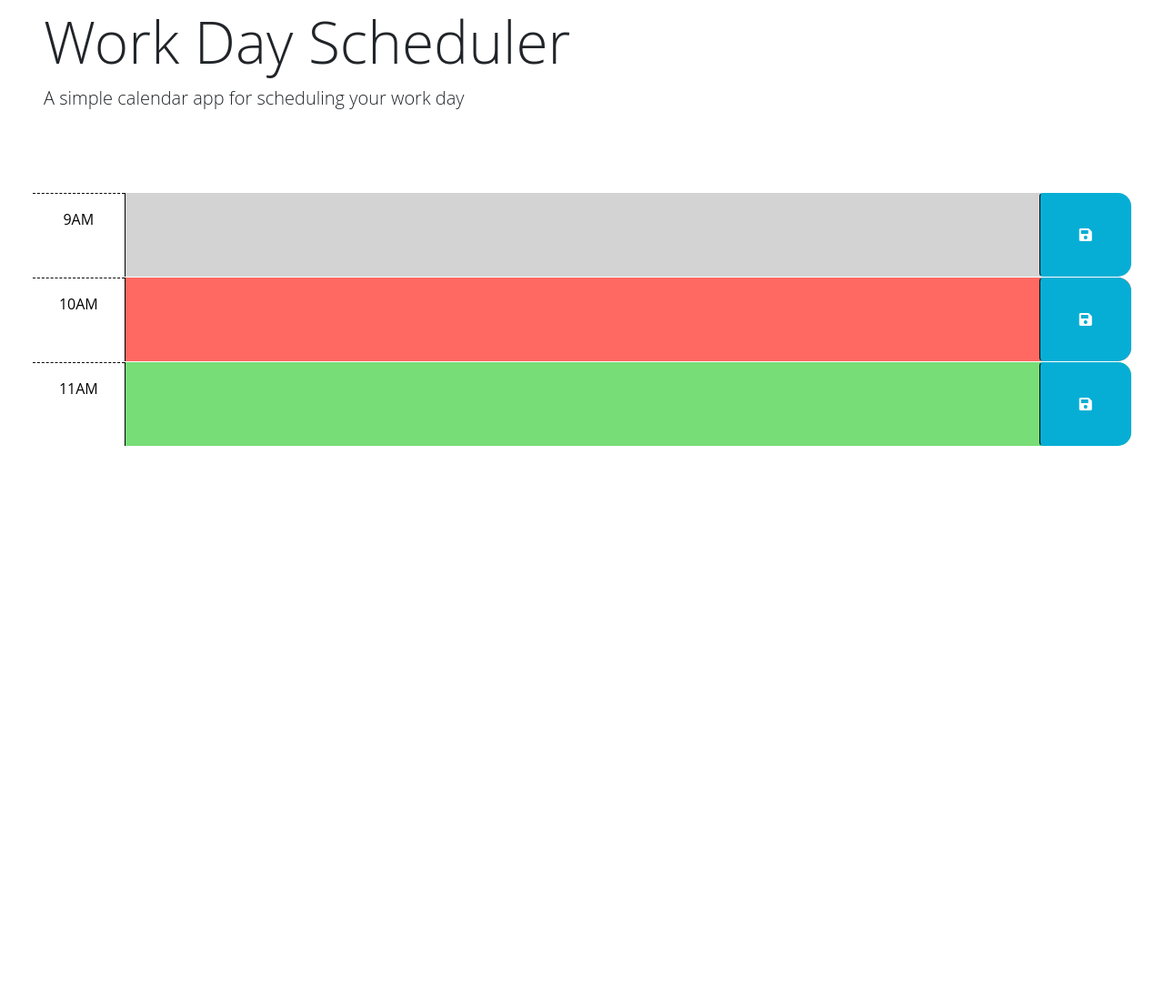
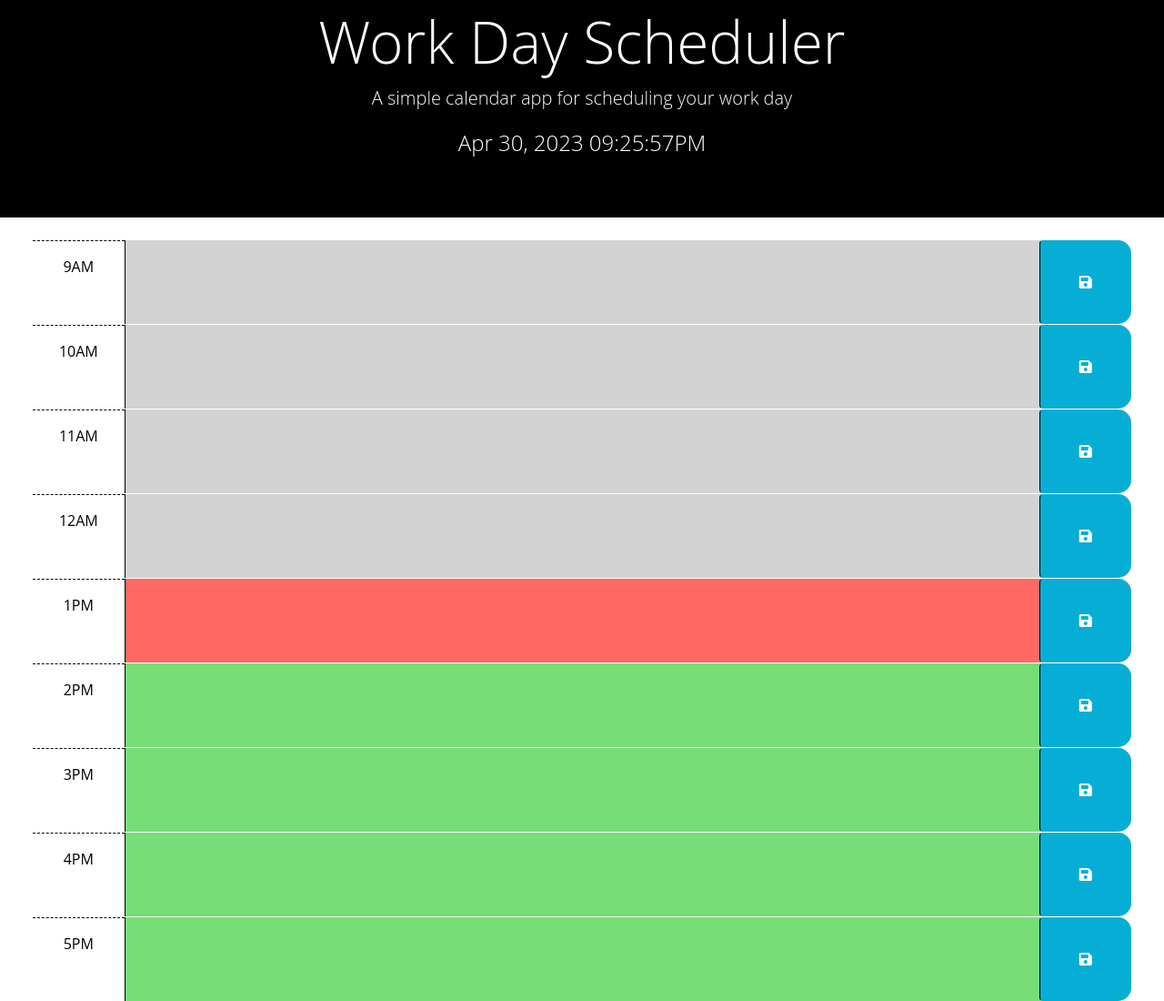
Before and after one commit to AndrewJMForbes/Daily-planner, a plain HTML site: page index.html in a window 1280 px wide. Shown: the part 40-1140 px from the top of the page at 91% size. Before the commit the page ends 800 px from the top, so only its background shows below. Drawn offline with nearby package versions, Linux system fonts and the light colour scheme.

Commit message:
added bootstrap attributes to page

```diff
--- a/index.html
+++ b/index.html
@@ -4,6 +4,7 @@
     <meta charset="UTF-8" />
     <meta name="viewport" content="width=device-width, initial-scale=1.0" />
     <meta http-equiv="X-UA-Compatible" content="ie=edge" />
+    <script src="https://code.jquery.com/jquery-3.5.1.min.js"></script>
     <link
       href="https://cdn.jsdelivr.net/npm/bootstrap@5.1.3/dist/css/bootstrap.min.css"
       rel="stylesheet"
@@ -25,10 +26,10 @@
   </head>
 
   <body>
-    <header class="p-5 mb-4">
-      <h1 class="display-3">Work Day Scheduler</h1>
-      <p class="lead">A simple calendar app for scheduling your work day</p>
-      <p id="currentDay" class="lead"></p>
+    <header class="p-5 mb-4 bg-black text-white">
+      <h1 class="display-3 text-md-center">Work Day Scheduler</h1>
+      <p class="lead text-md-center">A simple calendar app for scheduling your work day</p>
+      <p id="currentDay" class="lead fs-4 text-md-center"></p>
     </header>
     <div class="container-fluid px-5">
       <!-- Use class for "past", "present", and "future" to apply styles to the
@@ -49,10 +50,31 @@
           <i class="fas fa-save" aria-hidden="true"></i>
         </button>
       </div>
+      <div id="hour-10" class="row time-block past">
+        <div class="col-2 col-md-1 hour text-center py-3">10AM</div>
+        <textarea class="col-8 col-md-10 description" rows="3"> </textarea>
+        <button class="btn saveBtn col-2 col-md-1" aria-label="save">
+          <i class="fas fa-save" aria-hidden="true"></i>
+        </button>
+      </div>
+      <div id="hour-11" class="row time-block past">
+        <div class="col-2 col-md-1 hour text-center py-3">11AM</div>
+        <textarea class="col-8 col-md-10 description" rows="3"> </textarea>
+        <button class="btn saveBtn col-2 col-md-1" aria-label="save">
+          <i class="fas fa-save" aria-hidden="true"></i>
+        </button>
+      </div>
+      <div id="hour-12" class="row time-block past">
+        <div class="col-2 col-md-1 hour text-center py-3">12AM</div>
+        <textarea class="col-8 col-md-10 description" rows="3"> </textarea>
+        <button class="btn saveBtn col-2 col-md-1" aria-label="save">
+          <i class="fas fa-save" aria-hidden="true"></i>
+        </button>
+      </div>
 
       <!-- Example of a present time block. The "present" class adds a red background color. -->
-      <div id="hour-10" class="row time-block present">
-        <div class="col-2 col-md-1 hour text-center py-3">10AM</div>
+      <div id="hour-1" class="row time-block present">
+        <div class="col-2 col-md-1 hour text-center py-3">1PM</div>
         <textarea class="col-8 col-md-10 description" rows="3"> </textarea>
         <button class="btn saveBtn col-2 col-md-1" aria-label="save">
           <i class="fas fa-save" aria-hidden="true"></i>
@@ -61,7 +83,28 @@
 
       <!-- Example of a future time block. The "future" class adds a green background color. -->
       <div id="hour-11" class="row time-block future">
-        <div class="col-2 col-md-1 hour text-center py-3">11AM</div>
+        <div class="col-2 col-md-1 hour text-center py-3">2PM</div>
+        <textarea class="col-8 col-md-10 description" rows="3"> </textarea>
+        <button class="btn saveBtn col-2 col-md-1" aria-label="save">
+          <i class="fas fa-save" aria-hidden="true"></i>
+        </button>
+      </div>
+      <div id="hour-11" class="row time-block future">
+        <div class="col-2 col-md-1 hour text-center py-3">3PM</div>
+        <textarea class="col-8 col-md-10 description" rows="3"> </textarea>
+        <button class="btn saveBtn col-2 col-md-1" aria-label="save">
+          <i class="fas fa-save" aria-hidden="true"></i>
+        </button>
+      </div>
+      <div id="hour-11" class="row time-block future">
+        <div class="col-2 col-md-1 hour text-center py-3">4PM</div>
+        <textarea class="col-8 col-md-10 description" rows="3"> </textarea>
+        <button class="btn saveBtn col-2 col-md-1" aria-label="save">
+          <i class="fas fa-save" aria-hidden="true"></i>
+        </button>
+      </div>
+      <div id="hour-11" class="row time-block future">
+        <div class="col-2 col-md-1 hour text-center py-3">5PM</div>
         <textarea class="col-8 col-md-10 description" rows="3"> </textarea>
         <button class="btn saveBtn col-2 col-md-1" aria-label="save">
           <i class="fas fa-save" aria-hidden="true"></i>
--- a/script.js
+++ b/script.js
@@ -1,3 +1,6 @@
+setInterval(function() {
+  $('#currentDay').text(dayjs().format('MMM DD, YYYY hh:mm:ssA'))
+})
 // Wrap all code that interacts with the DOM in a call to jQuery to ensure that
 // the code isn't run until the browser has finished rendering all the elements
 // in the html.
@@ -8,6 +11,7 @@ $(function () {
   // function? How can DOM traversal be used to get the "hour-x" id of the
   // time-block containing the button that was clicked? How might the id be
   // useful when saving the description in local storage?
+
   //
   // TODO: Add code to apply the past, present, or future class to each time
   // block by comparing the id to the current hour. HINTS: How can the id
@@ -20,4 +24,9 @@ $(function () {
   // attribute of each time-block be used to do this?
   //
   // TODO: Add code to display the current date in the header of the page.
+})
+$('#save').on('click', function(event) {
+  event.preventDefault;
+  console.log('save')
+
 });
```
